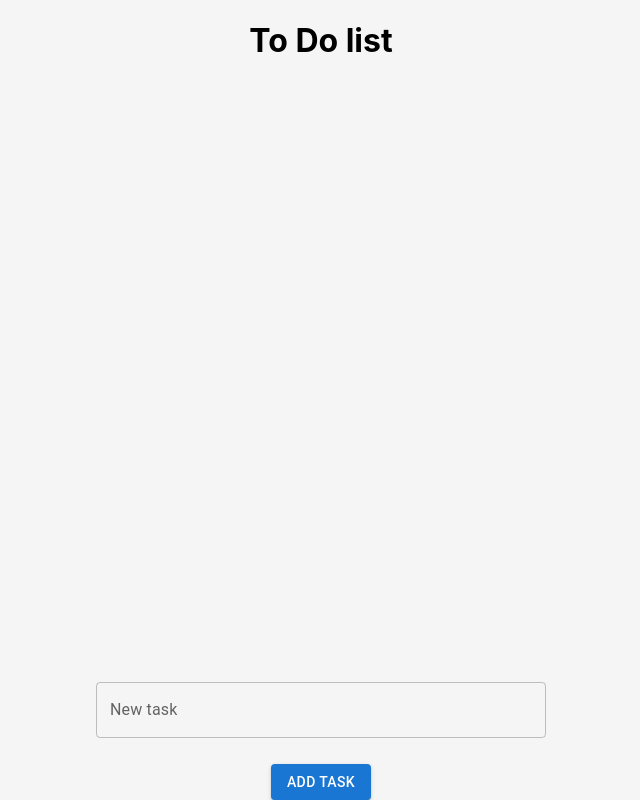
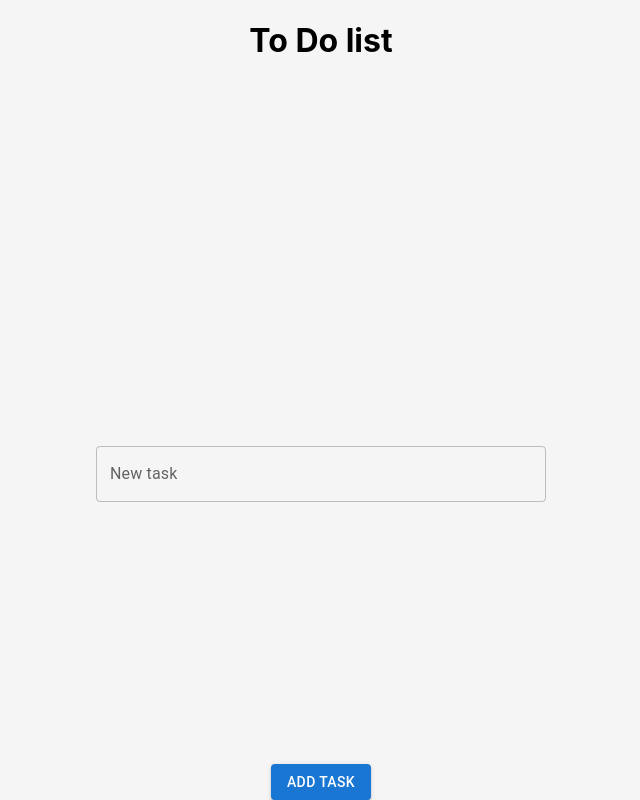
Before and after one commit to Alina-Gimp/learning-react, a React (Create React App) app: page / in a window 1280 px wide. Shown: the whole page, without its empty margins (319-959 px from the left). Built offline with nearby package versions, Linux system fonts and the light colour scheme.

Commit message:
Fixed eslint's errors for To do list and added components from the MUI library

```diff
--- a/src/to-do-list/TasksList.js
+++ b/src/to-do-list/TasksList.js
@@ -3,15 +3,12 @@ import Checkbox from '@mui/material/Checkbox';
 import RadioButtonCheckedIcon from '@mui/icons-material/RadioButtonChecked';
 import RadioButtonUncheckedIcon from '@mui/icons-material/RadioButtonUnchecked';
 
-const tasksList = ({ tasks }) => {
-  const label = { inputProps: { 'aria-label': 'Checkbox demo' } };
-  return (
-    <div className="taskList">
-      {
+const tasksList = ({ tasks }) => (
+  <div className="taskList">
+    {
                     tasks.map((task) => (
                       <p className="task">
                         <Checkbox
-                          {...label}
                           icon={<RadioButtonUncheckedIcon />}
                           checkedIcon={<RadioButtonCheckedIcon />}
                         />
@@ -19,7 +16,6 @@ const tasksList = ({ tasks }) => {
                       </p>
                     ))
                 }
-    </div>
-  );
-};
+  </div>
+);
 export default tasksList;
--- a/src/to-do-list/ToDoList.css
+++ b/src/to-do-list/ToDoList.css
@@ -1,4 +1,3 @@
-
 .header {
     text-align: center;
 }
@@ -24,11 +23,12 @@
     display: flex;
     flex-direction: column;
     text-align: center;
-    height: 20%;
+    height: 100%;
     justify-content: space-between;
 }
 
 .buttonNewTask {
+
 
 }
 
```
